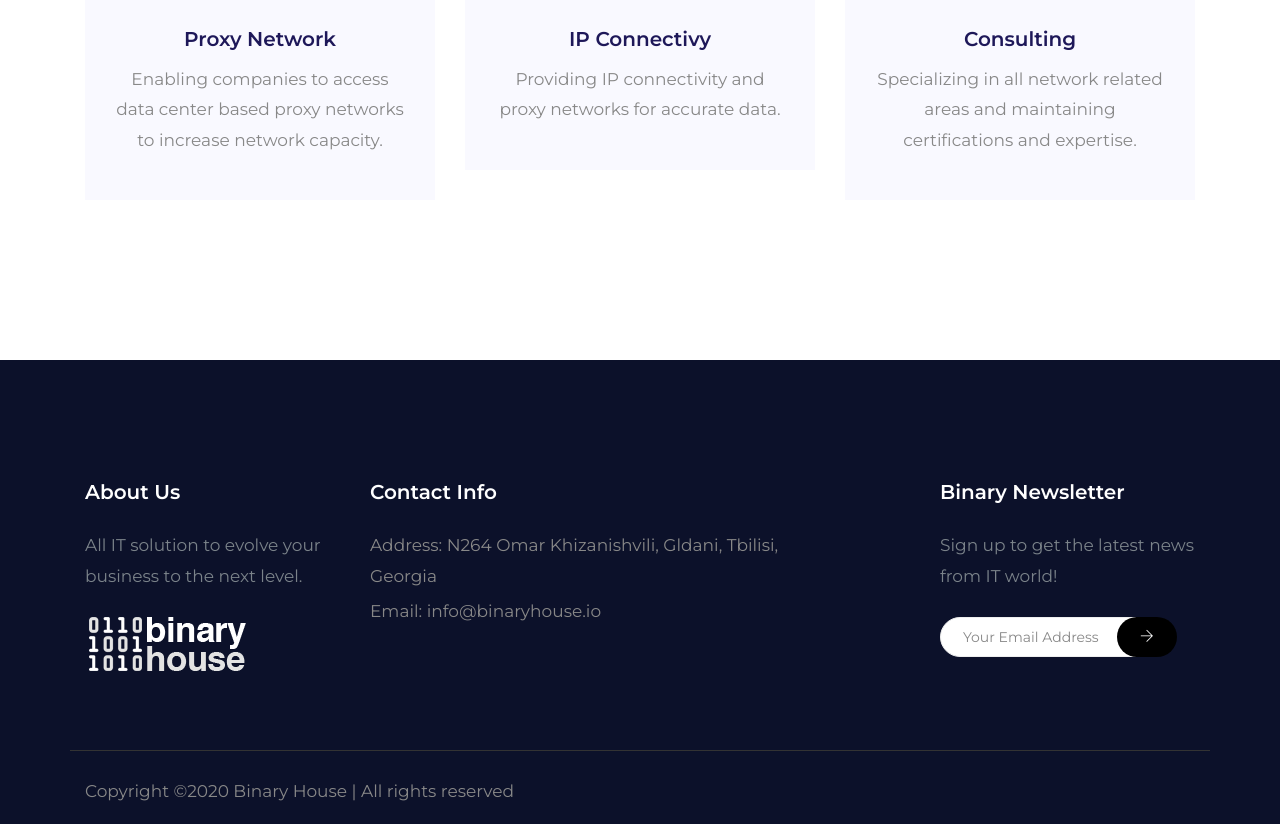
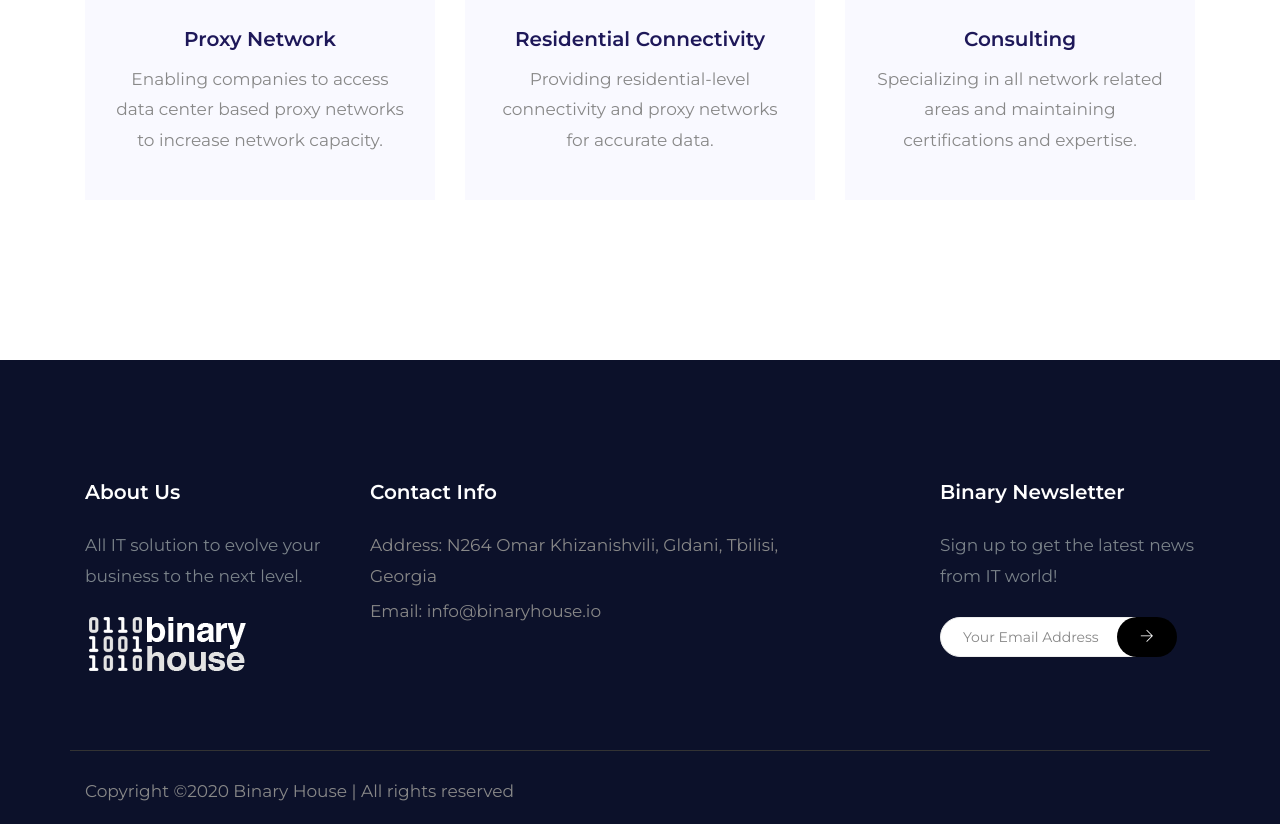
Before and after one commit to binaryhouseadmin/website, a plain HTML site: page services.html in a window 1280 px wide. Shown: the part 1590-2414 px from the top of the page. Drawn offline with Linux system fonts and the light colour scheme.

Commit message:
Update services.html

```diff
--- a/services.html
+++ b/services.html
@@ -103,8 +103,8 @@
             <div class="feature-icon">
               <img src="img/home/png/004-home-page.png" alt="">
             </div>
-            <h3>IP Connectivy</h3>
-            <p>Providing IP connectivity and proxy networks for accurate data.</p>
+            <h3>Residential Connectivity</h3>
+            <p>Providing residential-level connectivity and proxy networks for accurate data.</p>
           </div>
         </div>
 
```
